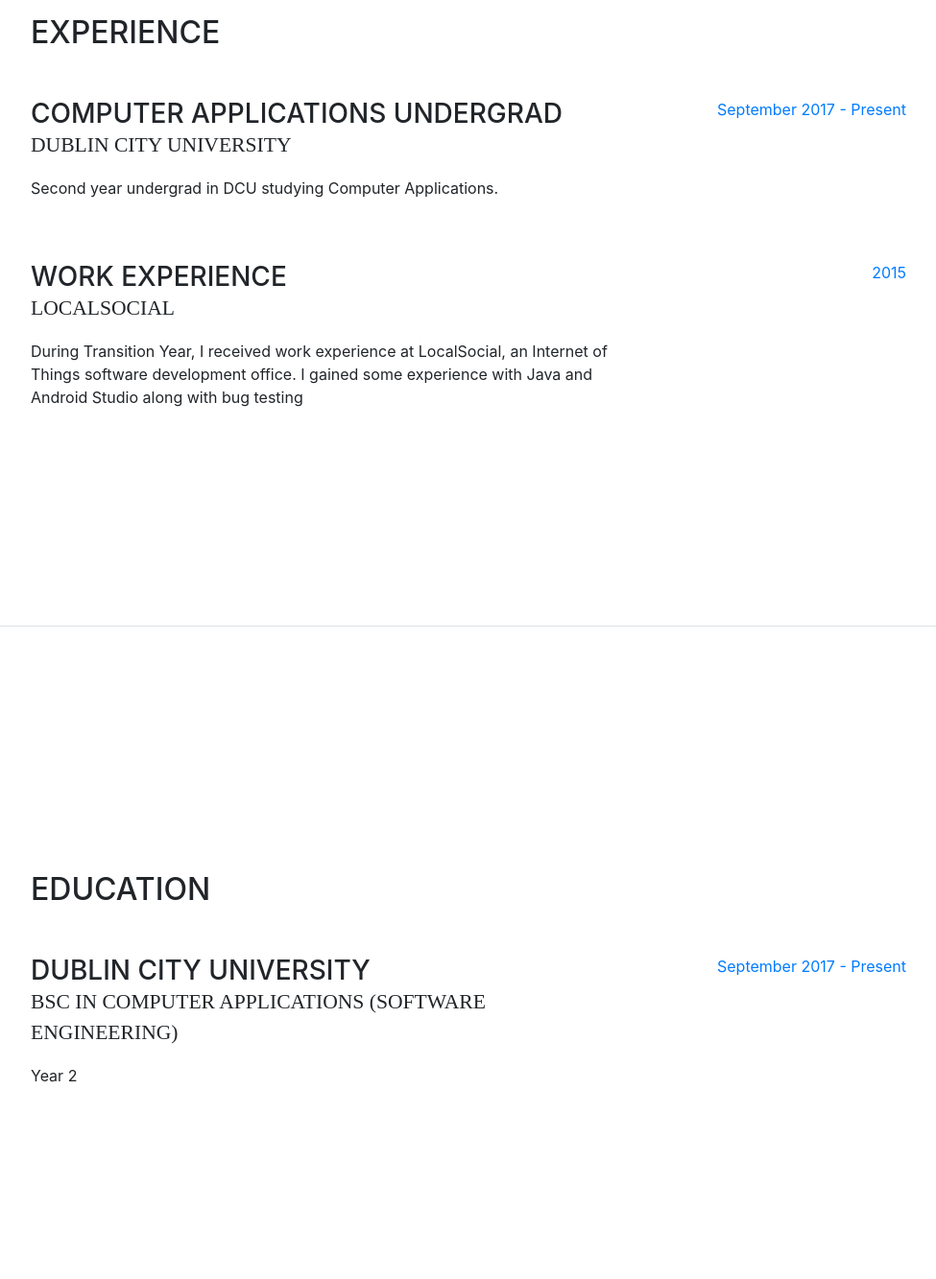
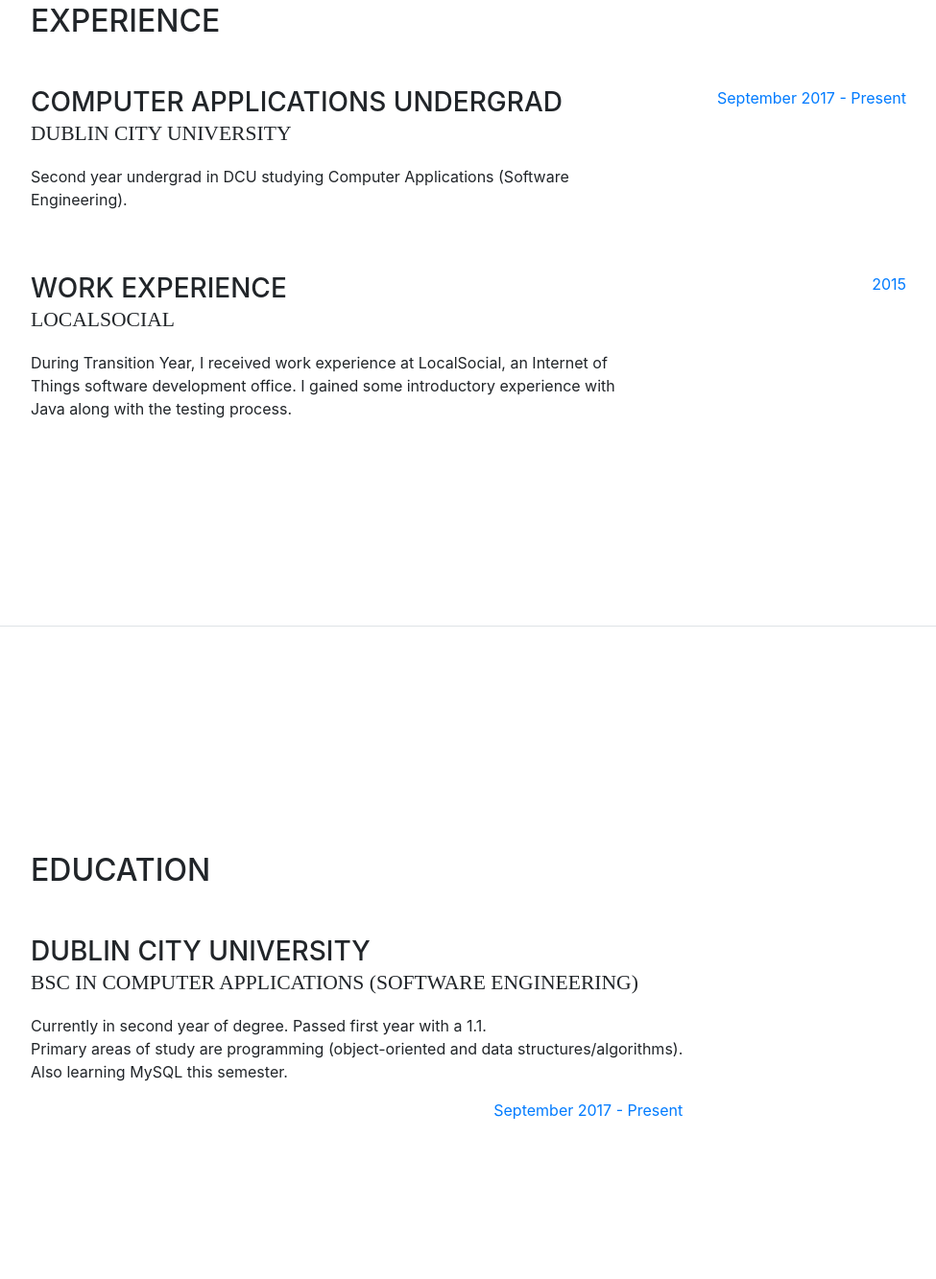
Before and after one commit to oisinhenry/oisinhenry.github.io, a website with bundled scripts: page index.html in a window 1280 px wide. Shown: the part 947-2280 px from the top of the page at 96% size, without its empty margins (288-1263 px from the left). Built offline with nearby package versions, Linux system fonts and the light colour scheme; a web font is replaced by a local one.

Commit message:
text updates is all

```diff
--- a/index.html
+++ b/index.html
@@ -119,7 +119,7 @@
             <div class="resume-content mr-auto">
               <h3 class="mb-0">Computer Applications Undergrad</h3>
               <div class="subheading mb-3">Dublin City University</div>
-              <p>Second year undergrad in DCU studying Computer Applications.</p>
+              <p>Second year undergrad in DCU studying Computer Applications (Software Engineering).</p>
             </div>
             <div class="resume-date text-md-right">
               <span class="text-primary">September 2017 - Present</span>
@@ -130,7 +130,7 @@
             <div class="resume-content mr-auto">
               <h3 class="mb-0">Work Experience</h3>
               <div class="subheading mb-3">LocalSocial</div>
-              <p>During Transition Year, I received work experience at LocalSocial, an Internet of Things software development office. I gained some experience with Java and Android Studio along with bug testing</p>
+              <p>During Transition Year, I received work experience at LocalSocial, an Internet of Things software development office. I gained some introductory experience with Java along with the testing process.</p>
             </div>
             <div class="resume-date text-md-right">
               <span class="text-primary">2015</span>
@@ -171,7 +171,9 @@
             <div class="resume-content mr-auto">
               <h3 class="mb-0">Dublin City University</h3>
               <div class="subheading mb-3">BSc In Computer Applications (Software Engineering)</div>
-              <div>Year 2</div>
+              <div>Currently in second year of degree. Passed first year with a 1.1.</div>
+              <div>Primary areas of study are programming (object-oriented and data structures/algorithms).</div>
+              <div>Also learning MySQL this semester.<div>
               <p></p>
             </div>
             <div class="resume-date text-md-right">
@@ -238,7 +240,8 @@
       <section class="resume-section p-3 p-lg-5 d-flex flex-column" id="interests">
         <div class="my-auto">
           <h2 class="mb-5">Interests</h2>
-          <p>Outside of software engineering my interests lie mainly in media production and fitness.</p>
+          <p>Outside of software engineering I do some hobby frontend work in my spare time.</p>
+          <p>My other interests lie mainly in media production and fitness.</p>
           <!-- <p class="mb-0">Please hire me</p> -->
         </div>
       </section>
```
